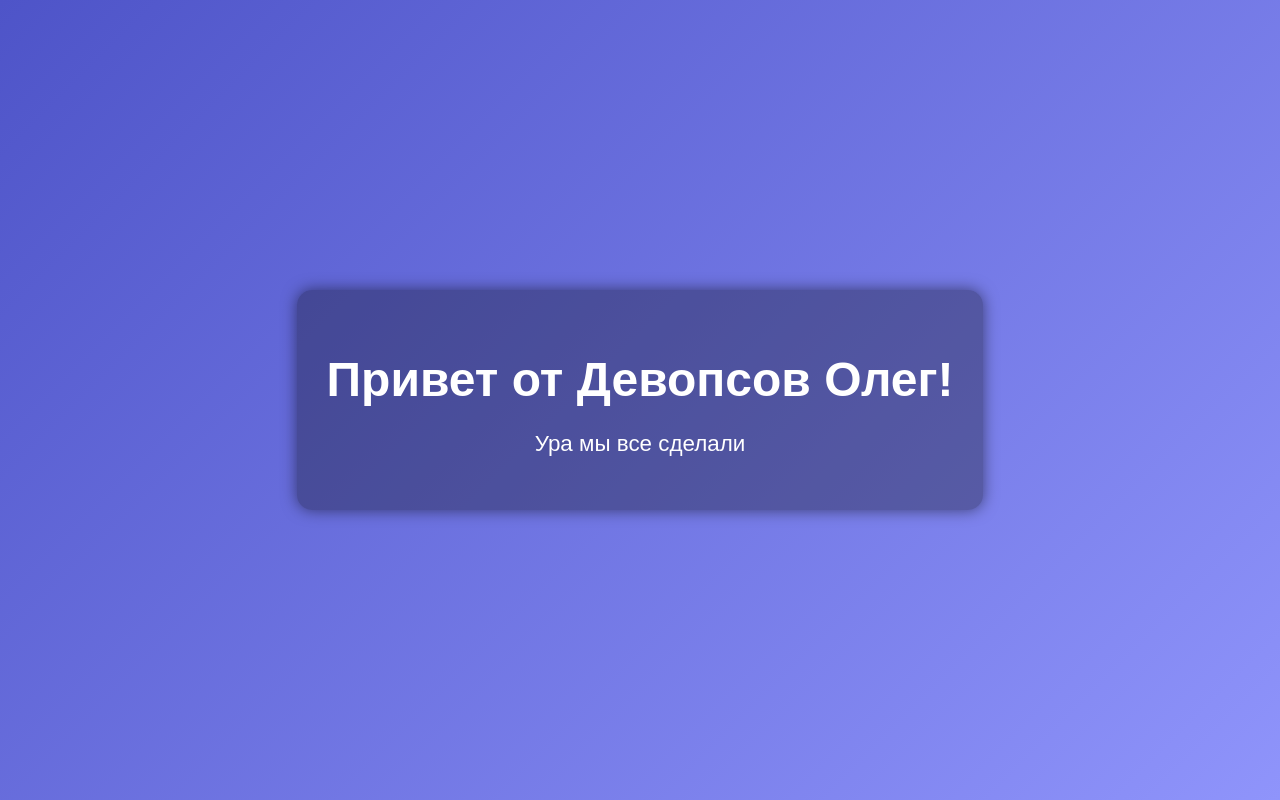
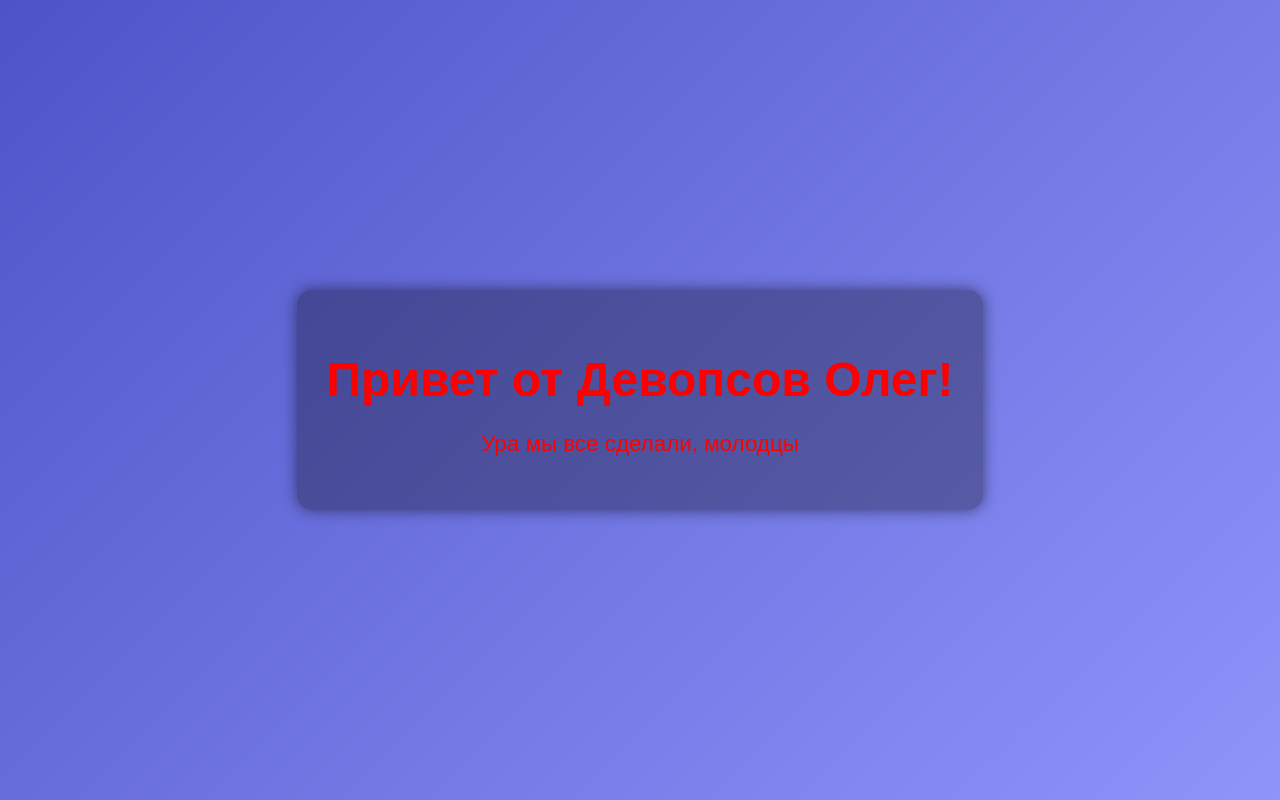
Before and after one commit to AygizAsfandiyarov/laba2_ilnur, a Flask app: page / in a window 1280 px wide. Run offline with Flask 3, Linux system fonts and the light colour scheme.

Commit message:
Update index.html

```diff
--- a/templates/index.html
+++ b/templates/index.html
@@ -7,7 +7,7 @@
         body {
             font-family: Arial, sans-serif;
             background: linear-gradient(135deg, #4e54c8, #8f94fb);
-            color: white;
+            color: red;
             display: flex;
             justify-content: center;
             align-items: center;
@@ -34,7 +34,7 @@
 <body>
     <div class="container">
         <h1>Привет от {{ student_name }}!</h1>
-        <p>Ура мы все сделали</p>
+        <p>Ура мы все сделали, молодцы</p>
     </div>
 </body>
 </html>
```
